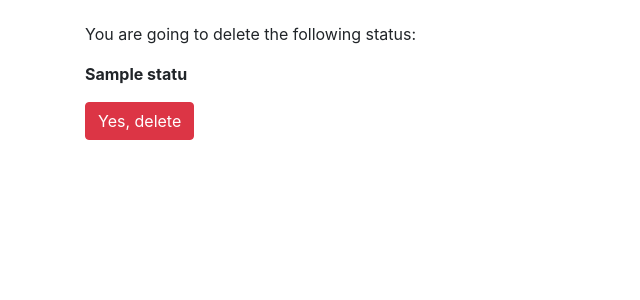
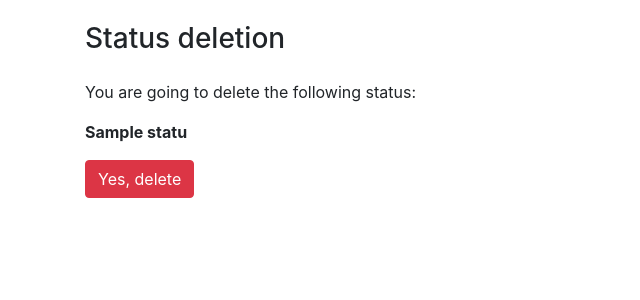
Before and after one commit to sharknoise/task-manager, a Django app: page /statuses/1/delete/ in a window 1280 px wide. Shown: the part 58-358 px from the top of the page, without its empty margins (0-640 px from the left). Run offline with Django 3.2, Linux system fonts and the light colour scheme; a user stored in the database is signed in; tables that the repository leaves empty hold one stand-in row (values such as "Sample post").

Commit message:
rewrite templates for uniformity

```diff
--- a/task_manager/templates/statuses/status-delete.html
+++ b/task_manager/templates/statuses/status-delete.html
@@ -4,7 +4,9 @@
 {% block content %}
   <form method="post">
     {% csrf_token %}
-    <p>{% trans "You are going to delete the following status:" %} <p class="font-weight-bold">{{ object.name }}</p></p>
+    <h1 class='h3 mb-4'>{% trans "Status deletion" %} </h1>
+    <p>{% trans "You are going to delete the following status:" %}</p>
+    <p class="font-weight-bold">{{ object.name }}</p>
     <button class="btn btn-danger" type="submit">{% trans 'Yes, delete' %}</button>
   </form>
 {% endblock %}
--- a/task_manager/templates/users/user-login.html
+++ b/task_manager/templates/users/user-login.html
@@ -1,15 +1,12 @@
 {% extends 'base.html' %}
-
 
 {% load crispy_forms_tags %}
 {% load i18n %}
 {% block content %}
-
   <form method="post">
     {% csrf_token %}
     {{ form|crispy }}
     <br>
     <button type="submit" class="btn btn-dark">{% trans 'Sign in' %}</button>
   </form>
-
 {% endblock %}
--- a/task_manager/templates/users/user-register.html
+++ b/task_manager/templates/users/user-register.html
@@ -3,12 +3,10 @@
 {% load crispy_forms_tags %}
 {% load i18n %}
 {% block content %}
-
   <form method="post">
     <h1 class="h3">{% trans 'Please fill the registration form.' %}</h1>
     {% csrf_token %}
     {{ form|crispy }}
     <button class="btn btn-dark" type="submit">{% trans 'Register' %}</button>
   </form>
-
 {% endblock %}
--- a/task_manager/templates/users/user-update.html
+++ b/task_manager/templates/users/user-update.html
@@ -3,12 +3,10 @@
 {% load crispy_forms_tags %}
 {% load i18n %}
 {% block content %}
-
   <form method="post">
-    <h1 class="h3">{% trans 'Update your account information.' %}</h1>
+    <h1 class="h3">{% trans 'Edit account information' %}</h1>
     {% csrf_token %}
     {{ form|crispy }}
     <button class="btn btn-dark" type="submit">{% trans 'Update' %}</button>
   </form>
-
 {% endblock %}
```
Also changed, not shown: task_manager/templates/users/user-delete.html (+6 -5 lines). Lines whose indentation alone changed are shown as unchanged.
